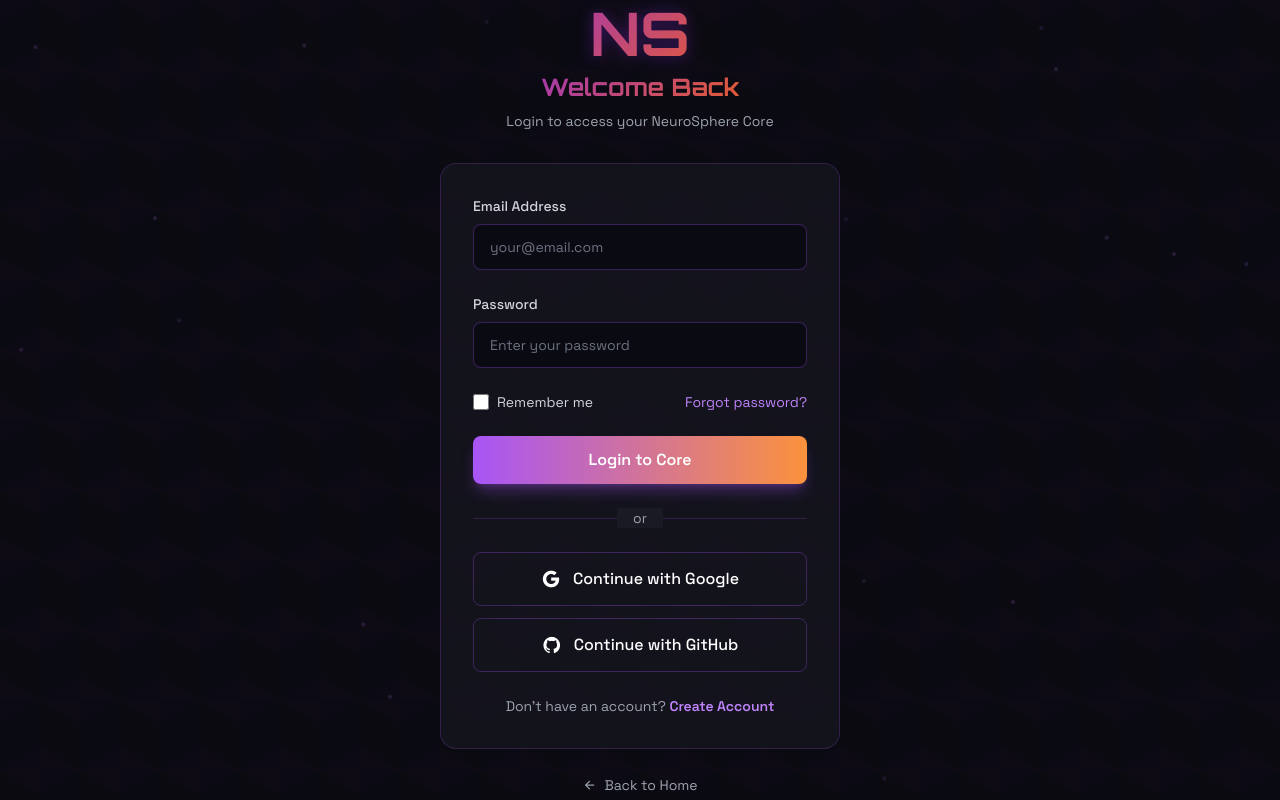
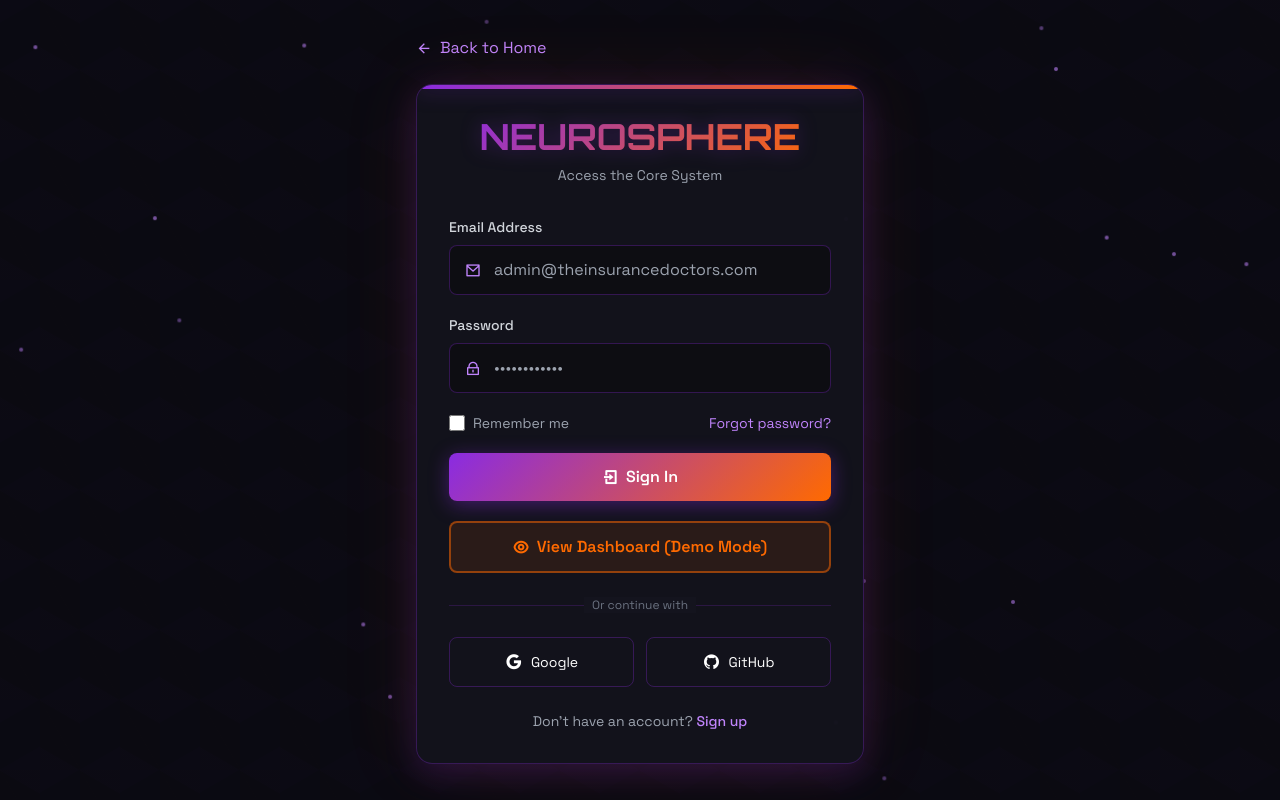
Before and after one commit to trpl333/neurospherevoice-ui, a React (Vite) app: page /login in a window 1280 px wide. Built offline with nearby package versions, Linux system fonts and the light colour scheme.

Commit message:
Add files via upload

```diff
--- a/src/pages/login/page.tsx
+++ b/src/pages/login/page.tsx
@@ -1,19 +1,18 @@
-
 import { useState } from "react";
 import { useNavigate } from "react-router-dom";
 
-export default function LoginPage() {
+export default function Login() {
   const navigate = useNavigate();
   const [email, setEmail] = useState("");
   const [password, setPassword] = useState("");
   const [rememberMe, setRememberMe] = useState(false);
   const [isLoading, setIsLoading] = useState(false);
-  const [error, setError] = useState("");
+  const [errorMessage, setErrorMessage] = useState("");
 
-  const handleSubmit = async (e: React.FormEvent) => {
+  const handleLogin = async (e: React.FormEvent) => {
     e.preventDefault();
-    setError("");
     setIsLoading(true);
+    setErrorMessage("");
 
     try {
       const res = await fetch("https://voice.theinsurancedoctors.com/api/auth/login", {
@@ -25,151 +24,190 @@
       const data = await res.json();
 
       if (!res.ok) {
-        setError(data.message || "Login failed. Please check your credentials.");
+        setErrorMessage(data.message || `Login failed: ${res.status} ${res.statusText}`);
         setIsLoading(false);
         return;
       }
 
-      // Store token and user info
+      // Store credentials
       const storage = rememberMe ? localStorage : sessionStorage;
       storage.setItem("authToken", data.token);
       storage.setItem("customerId", data.customer_id);
       storage.setItem("userEmail", email);
-      if (data.role) storage.setItem("userRole", data.role);
+      storage.setItem("userRole", data.role || "user");
 
-      // Redirect to dashboard
+      // Navigate to dashboard
       navigate("/dashboard");
-    } catch (err) {
-      setError("Connection error. Please try again.");
+    } catch (error) {
+      console.error("Login error:", error);
+      setErrorMessage(`Connection error: ${error instanceof Error ? error.message : "Unable to reach server"}`);
       setIsLoading(false);
     }
+  };
+
+  // Temporary bypass function for testing
+  const handleBypassLogin = () => {
+    // Set fake credentials for testing
+    localStorage.setItem("authToken", "demo-token-12345");
+    localStorage.setItem("customerId", "demo-customer");
+    localStorage.setItem("userEmail", "demo@neurosphere.com");
+    localStorage.setItem("userRole", "admin");
+
+    // Navigate to dashboard
+    navigate("/dashboard");
   };
 
   return (
     <div className="min-h-screen w-full bg-[#0a0a12] text-white relative overflow-hidden flex items-center justify-center">
       {/* Background */}
-      <div className="absolute inset-0 hex-grid opacity-30"></div>
+      <div className="absolute inset-0 hex-grid opacity-20"></div>
 
-      {/* Animated particles */}
-      <div className="absolute inset-0">
+      {/* Floating Particles */}
+      <div className="absolute inset-0 overflow-hidden pointer-events-none">
         {[...Array(20)].map((_, i) => (
           <div
             key={i}
-            className="absolute w-1 h-1 bg-purple-400/30 rounded-full"
+            className="particle absolute w-1 h-1 bg-purple-400 rounded-full opacity-40"
             style={{
               left: `${Math.random() * 100}%`,
               top: `${Math.random() * 100}%`,
-              animation: `float ${5 + Math.random() * 10}s ease-in-out infinite`,
-              animationDelay: `${Math.random() * 5}s`,
+              animation: `float ${5 + Math.random() * 10}s infinite ease-in-out`,
+              animationDelay: `${Math.random() * 5}s`
             }}
           />
         ))}
       </div>
 
-      {/* Login Container */}
-      <div className="relative z-10 w-full max-w-md px-6">
-        {/* Logo/Brand */}
-        <div className="text-center mb-8">
+      {/* Login Card */}
+      <div className="relative z-10 w-full max-w-md mx-4">
+        {/* Back Button */}
+        <button
+          onClick={() => navigate("/home")}
+          className="mb-6 flex items-center gap-2 text-purple-400 hover:text-orange-400 transition-colors cursor-pointer whitespace-nowrap"
+          style={{ fontFamily: "'Space Grotesk', sans-serif" }}
+        >
+          <i className="ri-arrow-left-line"></i>
+          <span>Back to Home</span>
+        </button>
+
         <div
-            className="text-6xl font-bold mb-2"
+          className="p-8 rounded-2xl backdrop-blur-xl relative overflow-hidden"
           style={{
-              fontFamily: 'Orbitron, sans-serif',
-              background: 'linear-gradient(135deg, #8a2be2 0%, #ff6a00 100%)',
-              WebkitBackgroundClip: 'text',
-              WebkitTextFillColor: 'transparent',
-              filter: 'drop-shadow(0 0 8px rgba(138, 43, 226, 0.4))'
+            background: "rgba(20, 20, 30, 0.85)",
+            border: "1px solid rgba(138, 43, 226, 0.3)",
+            boxShadow: "0 8px 32px rgba(138, 43, 226, 0.2), 0 0 80px rgba(255, 106, 0, 0.1)"
           }}
         >
-            NS
-          </div>
+          {/* Gradient Overlay */}
+          <div
+            className="absolute top-0 left-0 right-0 h-1 rounded-t-2xl"
+            style={{
+              background: "linear-gradient(90deg, #8a2be2, #ff6a00)",
+              boxShadow: "0 0 20px rgba(138, 43, 226, 0.5)"
+            }}
+          />
+
+          {/* Logo/Title */}
+          <div className="text-center mb-8">
             <h1
-            className="text-2xl font-bold"
+              className="text-4xl font-bold mb-2"
               style={{
-              fontFamily: 'Orbitron, sans-serif',
-              background: 'linear-gradient(135deg, #8a2be2 0%, #ff6a00 100%)',
-              WebkitBackgroundClip: 'text',
-              WebkitTextFillColor: 'transparent',
+                fontFamily: "'Orbitron', sans-serif",
+                background: "linear-gradient(135deg, #8a2be2 0%, #ff6a00 100%)",
+                WebkitBackgroundClip: "text",
+                WebkitTextFillColor: "transparent",
+                filter: "drop-shadow(0 0 10px rgba(138, 43, 226, 0.3))"
               }}
             >
-            Welcome Back
+              NEUROSPHERE
             </h1>
-          <p className="text-gray-400 text-sm mt-2" style={{ fontFamily: 'Space Grotesk, sans-serif' }}>
-            Login to access your NeuroSphere Core
+            <p className="text-gray-400 text-sm" style={{ fontFamily: "'Space Grotesk', sans-serif" }}>
+              Access the Core System
             </p>
           </div>
 
-        {/* Login Form */}
-        <div className="bg-[#1a1a24]/60 backdrop-blur-sm border border-purple-500/20 rounded-2xl p-8">
-          <form onSubmit={handleSubmit} className="space-y-6">
           {/* Error Message */}
-            {error && (
-              <div className="bg-red-500/10 border border-red-500/30 rounded-lg p-3 text-red-400 text-sm" style={{ fontFamily: 'Space Grotesk, sans-serif' }}>
-                {error}
+          {errorMessage && (
+            <div className="mb-6 p-4 rounded-lg bg-red-500/10 border border-red-500/30 flex items-start gap-3">
+              <i className="ri-error-warning-line text-red-400 text-xl flex-shrink-0 mt-0.5"></i>
+              <div className="flex-1">
+                <p className="text-red-400 text-sm" style={{ fontFamily: "'Space Grotesk', sans-serif" }}>
+                  {errorMessage}
+                </p>
+              </div>
             </div>
           )}
 
+          {/* Login Form */}
+          <form onSubmit={handleLogin} className="space-y-5">
             {/* Email Field */}
             <div>
-              <label
-                htmlFor="email"
-                className="block text-sm font-medium text-gray-300 mb-2"
-                style={{ fontFamily: 'Space Grotesk, sans-serif' }}
-              >
+              <label className="block text-sm font-medium text-gray-300 mb-2" style={{ fontFamily: "'Space Grotesk', sans-serif" }}>
                 Email Address
               </label>
+              <div className="relative">
                 <input
                   type="email"
-                id="email"
                   value={email}
                   onChange={(e) => setEmail(e.target.value)}
+                  placeholder="admin@theinsurancedoctors.com"
                   required
                   disabled={isLoading}
-                className="w-full px-4 py-3 bg-[#0a0a12] border border-purple-500/30 rounded-lg text-white placeholder-gray-500 focus:outline-none focus:border-purple-500 transition-colors text-sm disabled:opacity-50 disabled:cursor-not-allowed"
-                placeholder="your@email.com"
-                style={{ fontFamily: 'Space Grotesk, sans-serif' }}
+                  className="w-full px-4 py-3 pl-11 bg-[#0d0d12] border rounded-lg text-white focus:outline-none transition-all duration-300 disabled:opacity-50 disabled:cursor-not-allowed"
+                  style={{
+                    borderColor: "rgba(138, 43, 226, 0.3)",
+                    fontFamily: "'Space Grotesk', sans-serif"
+                  }}
+                  onFocus={(e) => (e.target as HTMLElement).style.borderColor = "#8a2be2"}
+                  onBlur={(e) => (e.target as HTMLElement).style.borderColor = "rgba(138, 43, 226, 0.3)"}
                 />
+                <i className="ri-mail-line absolute left-4 top-1/2 -translate-y-1/2 text-purple-400"></i>
+              </div>
             </div>
 
             {/* Password Field */}
             <div>
-              <label
-                htmlFor="password"
-                className="block text-sm font-medium text-gray-300 mb-2"
-                style={{ fontFamily: 'Space Grotesk, sans-serif' }}
-              >
+              <label className="block text-sm font-medium text-gray-300 mb-2" style={{ fontFamily: "'Space Grotesk', sans-serif" }}>
                 Password
               </label>
+              <div className="relative">
                 <input
                   type="password"
-                id="password"
                   value={password}
                   onChange={(e) => setPassword(e.target.value)}
+                  placeholder="••••••••••••"
                   required
                   disabled={isLoading}
-                className="w-full px-4 py-3 bg-[#0a0a12] border border-purple-500/30 rounded-lg text-white placeholder-gray-500 focus:outline-none focus:border-purple-500 transition-colors text-sm disabled:opacity-50 disabled:cursor-not-allowed"
-                placeholder="Enter your password"
-                style={{ fontFamily: 'Space Grotesk, sans-serif' }}
+                  className="w-full px-4 py-3 pl-11 bg-[#0d0d12] border rounded-lg text-white focus:outline-none transition-all duration-300 disabled:opacity-50 disabled:cursor-not-allowed"
+                  style={{
+                    borderColor: "rgba(138, 43, 226, 0.3)",
+                    fontFamily: "'Space Grotesk', sans-serif"
+                  }}
+                  onFocus={(e) => (e.target as HTMLElement).style.borderColor = "#8a2be2"}
+                  onBlur={(e) => (e.target as HTMLElement).style.borderColor = "rgba(138, 43, 226, 0.3)"}
                 />
+                <i className="ri-lock-line absolute left-4 top-1/2 -translate-y-1/2 text-purple-400"></i>
+              </div>
             </div>
 
             {/* Remember Me & Forgot Password */}
             <div className="flex items-center justify-between">
-              <label className="flex items-center cursor-pointer">
+              <label className="flex items-center gap-2 cursor-pointer">
                 <input
                   type="checkbox"
                   checked={rememberMe}
                   onChange={(e) => setRememberMe(e.target.checked)}
                   disabled={isLoading}
-                  className="w-4 h-4 rounded border-purple-500/30 bg-[#0a0a12] text-purple-500 focus:ring-purple-500 focus:ring-offset-0 cursor-pointer disabled:opacity-50 disabled:cursor-not-allowed"
+                  className="w-4 h-4 rounded border-purple-500 bg-[#0d0d12] text-purple-600 focus:ring-purple-500 focus:ring-offset-0 cursor-pointer disabled:opacity-50 disabled:cursor-not-allowed"
                 />
-                <span className="ml-2 text-sm text-gray-300" style={{ fontFamily: 'Space Grotesk, sans-serif' }}>
+                <span className="text-sm text-gray-400" style={{ fontFamily: "'Space Grotesk', sans-serif" }}>
                   Remember me
                 </span>
               </label>
               <a
-                href="/forgot-password"
-                className="text-sm text-purple-400 hover:text-purple-300 transition-colors cursor-pointer"
-                style={{ fontFamily: 'Space Grotesk, sans-serif' }}
+                href="#"
+                className="text-sm text-purple-400 hover:text-orange-400 transition-colors whitespace-nowrap"
+                style={{ fontFamily: "'Space Grotesk', sans-serif" }}
               >
                 Forgot password?
               </a>
@@ -179,78 +217,88 @@
             <button
               type="submit"
               disabled={isLoading}
-              className="w-full px-6 py-3 rounded-lg bg-gradient-to-r from-purple-500 to-orange-400 hover:from-purple-600 hover:to-orange-500 transition-all duration-300 text-white font-semibold shadow-lg shadow-purple-500/30 hover:shadow-purple-500/50 hover:scale-[1.02] whitespace-nowrap cursor-pointer disabled:opacity-50 disabled:cursor-not-allowed disabled:hover:scale-100"
-              style={{ fontFamily: 'Space Grotesk, sans-serif' }}
+              className="w-full py-3 rounded-lg font-semibold transition-all duration-300 flex items-center justify-center gap-2 disabled:opacity-50 disabled:cursor-not-allowed hover:scale-[1.02] whitespace-nowrap cursor-pointer"
+              style={{
+                background: isLoading ? "rgba(138, 43, 226, 0.5)" : "linear-gradient(135deg, #8a2be2 0%, #ff6a00 100%)",
+                boxShadow: isLoading ? "none" : "0 4px 20px rgba(138, 43, 226, 0.4)",
+                fontFamily: "'Space Grotesk', sans-serif"
+              }}
             >
               {isLoading ? (
-                <span className="flex items-center justify-center gap-2">
+                <>
                   <i className="ri-loader-4-line animate-spin"></i>
-                  Logging in...
-                </span>
+                  <span>Authenticating...</span>
+                </>
               ) : (
-                "Login to Core"
+                <>
+                  <i className="ri-login-box-line"></i>
+                  <span>Sign In</span>
+                </>
               )}
+            </button>
+
+            {/* TEMPORARY: Bypass Button for Testing */}
+            <button
+              type="button"
+              onClick={handleBypassLogin}
+              className="w-full py-3 rounded-lg font-semibold transition-all duration-300 flex items-center justify-center gap-2 hover:scale-[1.02] whitespace-nowrap cursor-pointer border-2"
+              style={{
+                background: "rgba(255, 106, 0, 0.1)",
+                borderColor: "rgba(255, 106, 0, 0.5)",
+                color: "#ff6a00",
+                fontFamily: "'Space Grotesk', sans-serif"
+              }}
+            >
+              <i className="ri-eye-line"></i>
+              <span>View Dashboard (Demo Mode)</span>
             </button>
           </form>
 
           {/* Divider */}
           <div className="relative my-6">
             <div className="absolute inset-0 flex items-center">
-              <div className="w-full border-t border-purple-500/20"></div>
+              <div className="w-full border-t" style={{ borderColor: "rgba(138, 43, 226, 0.2)" }}></div>
             </div>
-            <div className="relative flex justify-center text-sm">
-              <span className="px-4 bg-[#1a1a24] text-gray-400" style={{ fontFamily: 'Space Grotesk, sans-serif' }}>
-                or
+            <div className="relative flex justify-center text-xs">
+              <span className="px-2 bg-[#14141e] text-gray-500" style={{ fontFamily: "'Space Grotesk', sans-serif" }}>
+                Or continue with
               </span>
             </div>
           </div>
 
-          {/* Social Login Options */}
-          <div className="space-y-3">
+          {/* Social Login Buttons */}
+          <div className="grid grid-cols-2 gap-3">
             <button
               type="button"
-              disabled={isLoading}
-              className="w-full px-6 py-3 rounded-lg border border-purple-500/30 hover:bg-purple-600/20 hover:border-purple-500/50 transition-all duration-300 text-white font-medium flex items-center justify-center gap-3 whitespace-nowrap cursor-pointer disabled:opacity-50 disabled:cursor-not-allowed"
-              style={{ fontFamily: 'Space Grotesk, sans-serif' }}
+              className="py-2.5 rounded-lg border transition-all duration-300 flex items-center justify-center gap-2 hover:bg-purple-600/10 whitespace-nowrap cursor-pointer"
+              style={{
+                borderColor: "rgba(138, 43, 226, 0.3)",
+                fontFamily: "'Space Grotesk', sans-serif"
+              }}
             >
-              <i className="ri-google-fill text-xl"></i>
-              Continue with Google
+              <i className="ri-google-fill text-lg"></i>
+              <span className="text-sm">Google</span>
             </button>
             <button
               type="button"
-              disabled={isLoading}
-              className="w-full px-6 py-3 rounded-lg border border-purple-500/30 hover:bg-purple-600/20 hover:border-purple-500/50 transition-all duration-300 text-white font-medium flex items-center justify-center gap-3 whitespace-nowrap cursor-pointer disabled:opacity-50 disabled:cursor-not-allowed"
-              style={{ fontFamily: 'Space Grotesk, sans-serif' }}
+              className="py-2.5 rounded-lg border transition-all duration-300 flex items-center justify-center gap-2 hover:bg-purple-600/10 whitespace-nowrap cursor-pointer"
+              style={{
+                borderColor: "rgba(138, 43, 226, 0.3)",
+                fontFamily: "'Space Grotesk', sans-serif"
+              }}
             >
-              <i className="ri-github-fill text-xl"></i>
-              Continue with GitHub
+              <i className="ri-github-fill text-lg"></i>
+              <span className="text-sm">GitHub</span>
             </button>
           </div>
 
           {/* Sign Up Link */}
-          <div className="mt-6 text-center">
-            <p className="text-sm text-gray-400" style={{ fontFamily: 'Space Grotesk, sans-serif' }}>
+          <p className="text-center text-sm text-gray-400 mt-6" style={{ fontFamily: "'Space Grotesk', sans-serif" }}>
             Don't have an account?{" "}
-              <a
-                href="/register"
-                className="text-purple-400 hover:text-purple-300 font-semibold transition-colors cursor-pointer"
-              >
-                Create Account
+            <a href="#" className="text-purple-400 hover:text-orange-400 transition-colors font-medium">
+              Sign up
             </a>
           </p>
-          </div>
-        </div>
-
-        {/* Back to Home */}
-        <div className="text-center mt-6">
-          <a
-            href="/"
-            className="text-sm text-gray-400 hover:text-gray-300 transition-colors inline-flex items-center gap-2 cursor-pointer"
-            style={{ fontFamily: 'Space Grotesk, sans-serif' }}
-          >
-            <i className="ri-arrow-left-line"></i>
-            Back to Home
-          </a>
         </div>
       </div>
 
```
Also changed, not shown: vercel.json, 2 other files (tests, documents, lock files or other folders). Lines whose indentation alone changed are shown as unchanged.
